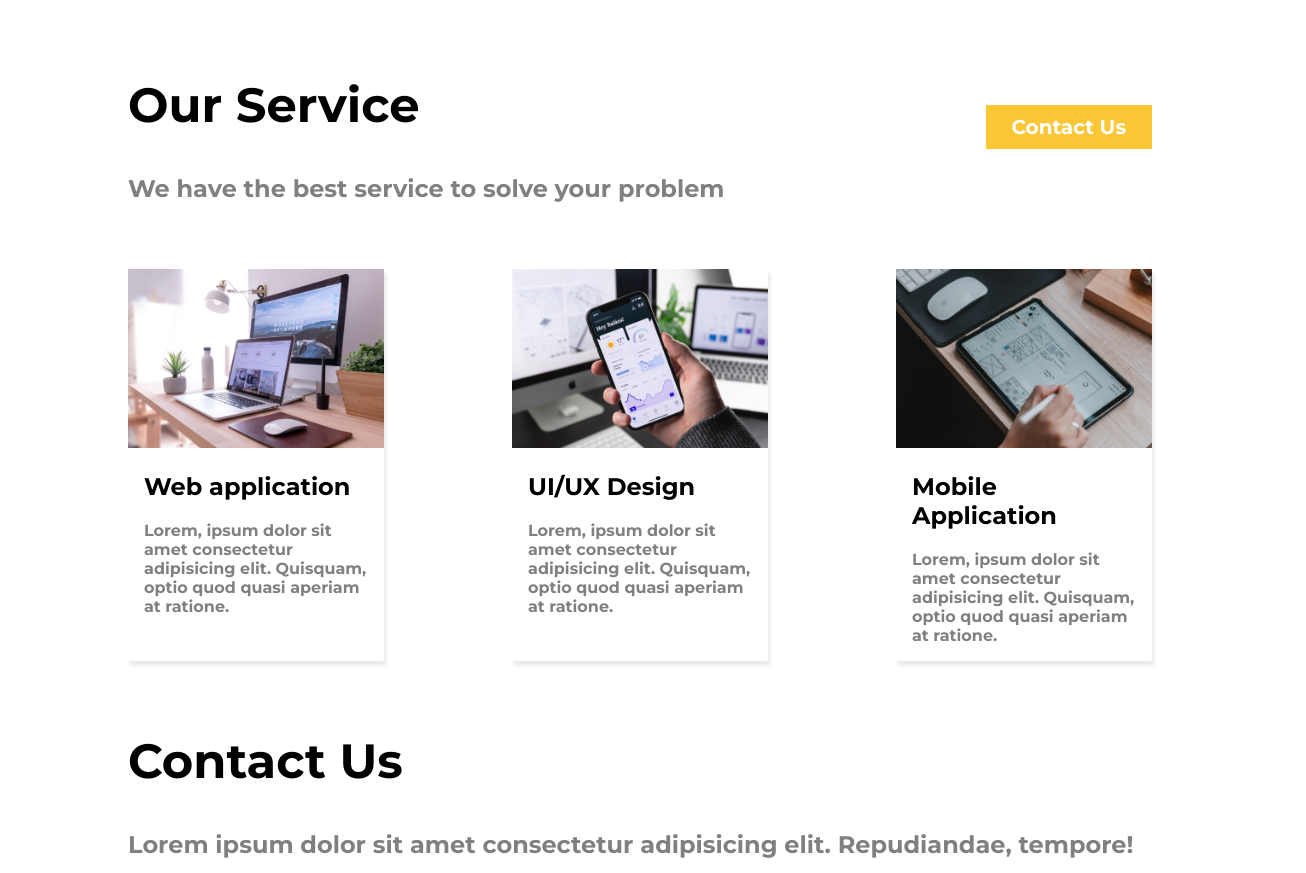
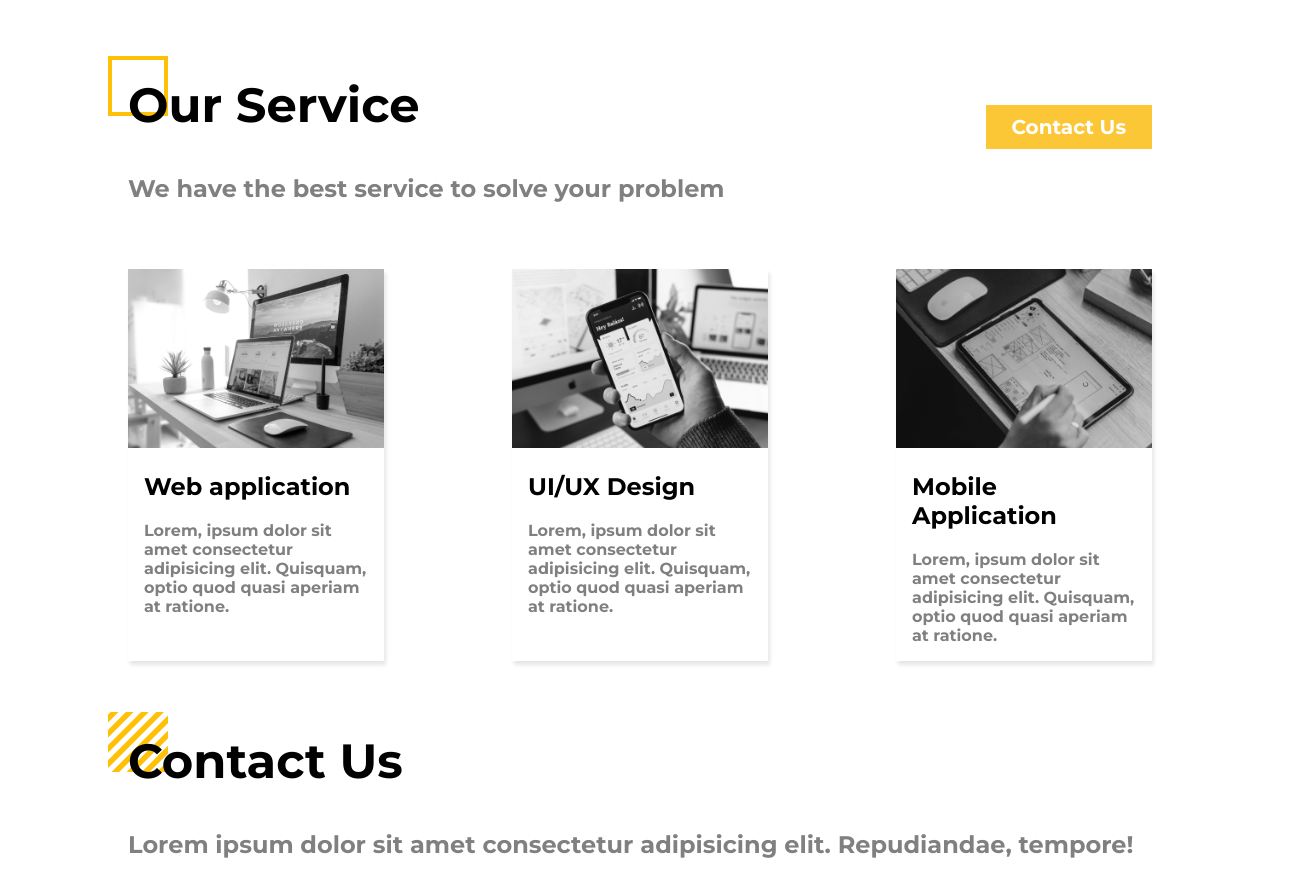
Before and after one commit to irvanprima/Latihan_FundFrontEnd1, a plain HTML site: page index.html in a window 1280 px wide. Shown: the part 1191-2064 px from the top of the page, 1306 px wide, since content can reach past the window. Drawn offline with Linux system fonts and the light colour scheme.

Commit message:
add pseudo class to service and contact, add transform and filter to service

```diff
--- a/style.css
+++ b/style.css
@@ -59,7 +59,7 @@ section{
     position: sticky;
     top: 0px;
     background-color: white;
-
+    z-index: +1;
     padding: 20px;
 }
 
@@ -86,6 +86,10 @@ section{
 
 nav > a {
     margin-left: 12px;
+}
+
+nav > a:hover{
+    color: #FCC737;
 }
 
 #about{
@@ -128,6 +132,21 @@ nav > a {
     align-items: center;
 }
 
+.service-header h1{
+    position: relative;
+}
+
+.service-header h1::before{
+    content: "";
+    width: 60px;
+    height: 60px;
+    background: url(./images/accent1.svg);
+    position: absolute;
+    left: -20px;
+    top: -20px;
+    z-index: -1;
+}
+
 .service-stats{
     display: grid;
     grid-template-columns: repeat(3, 1fr);
@@ -138,7 +157,16 @@ nav > a {
 
 .service-stats-items{
     box-shadow: 2px 4px 4px rgba(0, 0, 0, 0.1);
+
+    filter: grayscale(1);
 }
+
+.service-stats-items:hover{
+    transform: scale(1.1);
+    filter: grayscale(0);
+}
+
+
 
 .service-stats-items h2{
 
@@ -156,11 +184,32 @@ nav > a {
     font-size: 16px;
 }
 
+#contact h1{
+    position: relative;
+}
+
+#contact > h1::before{
+    content: "";
+    width: 60px;
+    height: 60px;
+    position: absolute;
+
+    left: -20px;
+    top: -20px;
+    background: url(./images/accent2.svg);
+    z-index: -1;
+}
+
 .contact-detail{
     display: flex;
-    justify-content: space-between;
-    column-gap: 128px;
-    margin-top: 32px;
+    justify-content: space-evenly;
+
+    /* display: grid;
+    grid-template-columns: repeat(2, 1fr);
+
+    column-gap: 100px; */
+    margin-top: 72px;
+
 
 }
 
@@ -178,9 +227,13 @@ form h1{
     margin-bottom: 32px;
 }
 
-.form button{
+form button{
     border: none;
     margin-top: 20px;
+}
+
+form button:hover{
+    cursor: pointer;
 }
 
 .form-group{
@@ -229,6 +282,10 @@ form h1{
     border-bottom: 1px solid black;
 }
 
+.input-group input:focus{
+    border-bottom: 2px solid #FCC737;
+}
+
 .input-group label{
     font-size: 24px;
     font-weight: 700;
```
